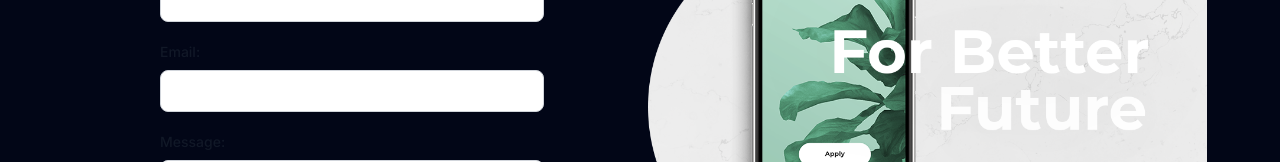
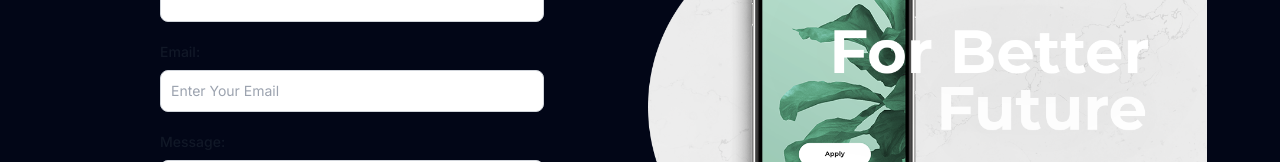
Before and after one commit to AshiqAshokan/Chmm-College, a React (Vite) app in the folder Frontend/: page / in a window 1280 px wide. Shown: the part 1864-2026 px from the top of the page. Built offline with nearby package versions, Linux system fonts and the light colour scheme; no server answers.

Commit message:
Contact.jsx

```diff
--- a/Frontend/src/Components/Contact.jsx
+++ b/Frontend/src/Components/Contact.jsx
@@ -77,7 +77,7 @@
           <input
             type="email"
             id="email"
-            className="bg-white border border-gray-300 text-black text-sm rounded-lg focus:ring-blue-500 focus:border-blue-500 block w-full p-2.5 dark:bg-white dark:border-gray-600 dark:placeholder-gray-400 dark:text-black dark:focus:ring-blue-500 dark:focus:border-blue-500"
+            className="bg-white border border-gray-300 text-black text-sm rounded-lg focus:ring-blue-500 focus:border-blue-500 block w-full p-2.5 dark:bg-white dark:border-gray-600 dark:placeholder-gray-400 dark:text-black dark:focus:ring-blue-500 dark:focus:border-blue-500" placeholder="Enter Your Email"
             value={email}
             onChange={(e) => setEmail(e.target.value)}
           />
```
